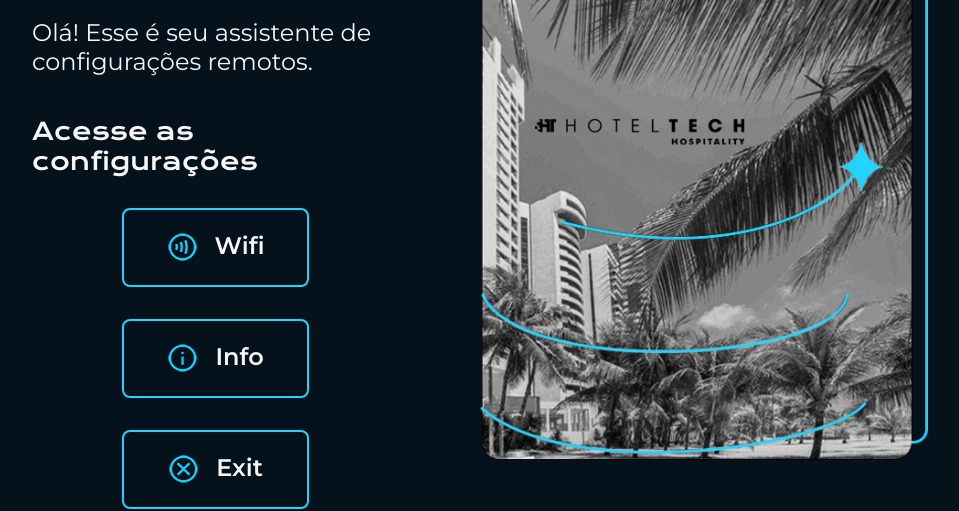
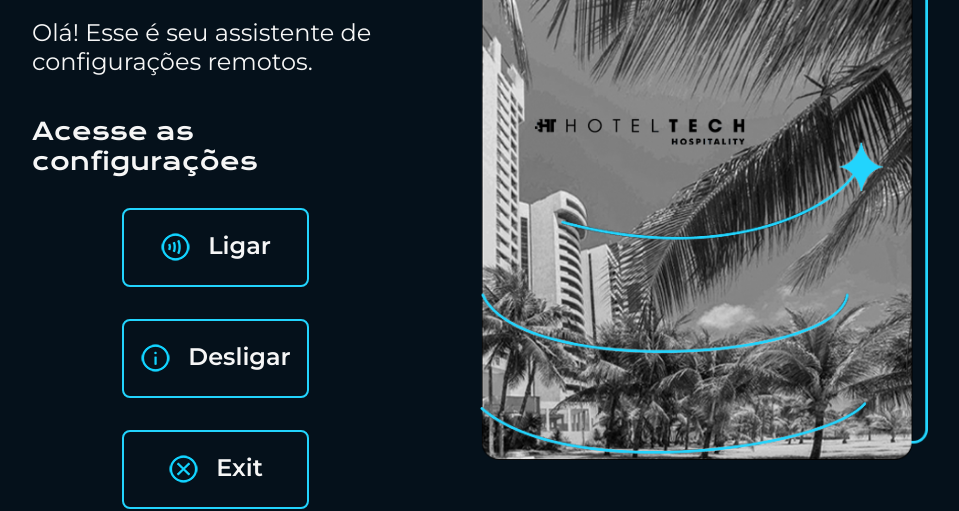
Before and after one commit to Marcos-HT/desenvolvimentoHT, a plain HTML site: page index.html in a window 1280 px wide. Shown: the part 321-832 px from the top of the page, without its empty margins (160-1119 px from the left). Drawn offline with nearby package versions, Linux system fonts and the light colour scheme.

Commit message:
Atualização2

```diff
--- a/index.html
+++ b/index.html
@@ -28,11 +28,11 @@
                 <h2 class="apresentacao__links__subtitulo">Acesse as configurações</h2>
                 <a class="apresentacao__links__navegacao" href="http://192.168.10.108:81/turn_on">
                     <img src="./assets/wifi.png">
-                    Wifi
+                    Ligar
                 </a>
                 <a class="apresentacao__links__navegacao" href="http://192.168.10.108:81/turn_off">
                     <img src="./assets/info.png">
-                    Info
+                    Desligar
                 </a>
                 <a class="apresentacao__links__navegacao" href="https://hoteltechbr.com/">
                     <img src="./assets/exit.png">
```
